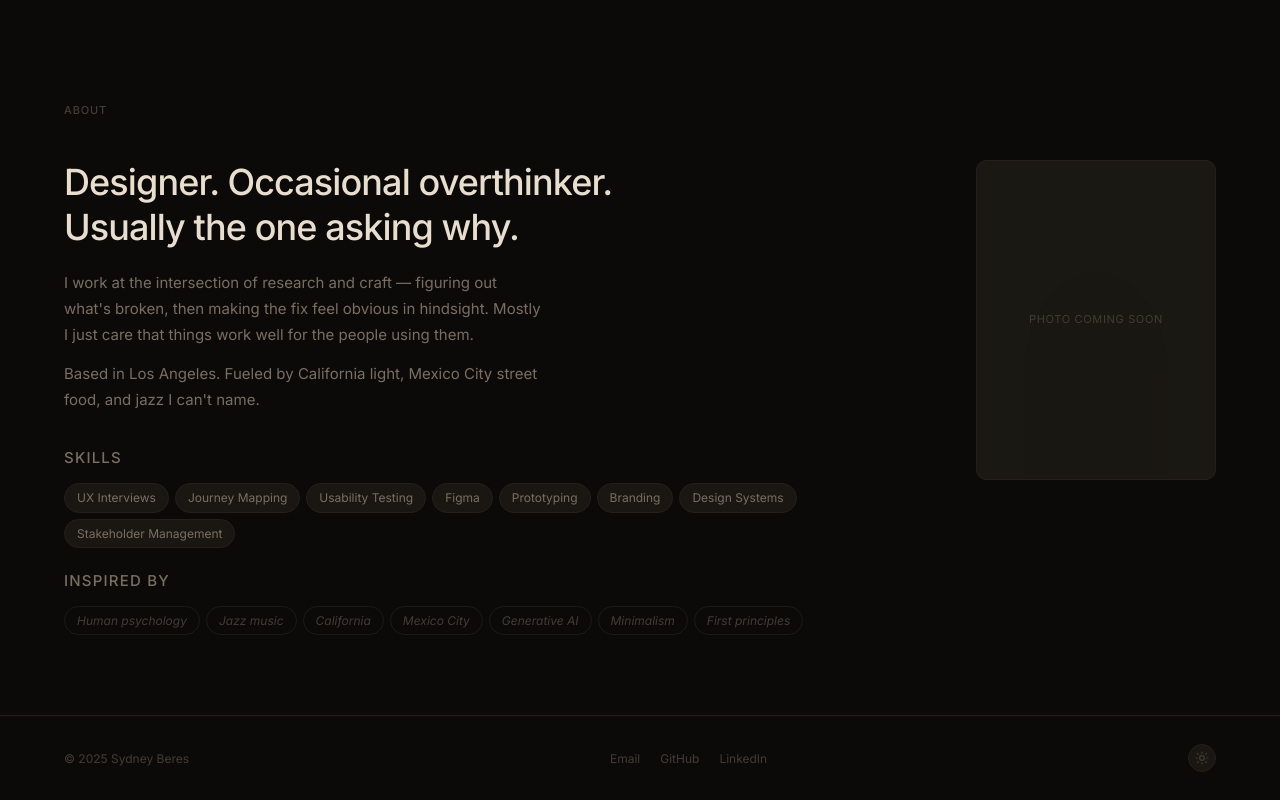
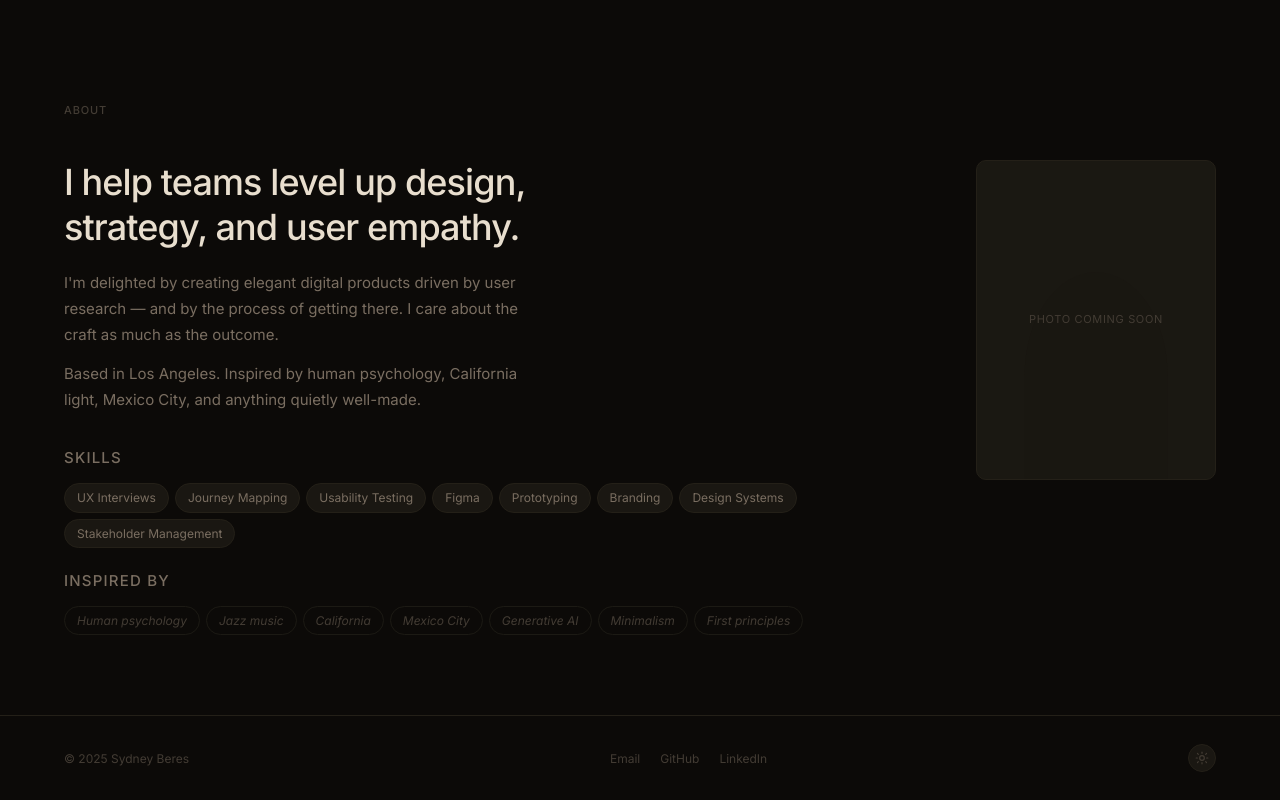
Before and after one commit to Sydneyberes/syd-app, a React (Vite) app: page / in a window 1280 px wide. Shown: the part 2345-3145 px from the top of the page. Built offline with nearby package versions, Linux system fonts and the light colour scheme.

Commit message:
Rewrite About copy in Sydney's actual voice — warm, direct, genuine

```diff
--- a/src/components/About.jsx
+++ b/src/components/About.jsx
@@ -16,17 +16,17 @@ function About() {
       <div className="about-grid">
         <div className="about-text">
           <h2>
-            Designer. Occasional overthinker.<br />
-            Usually the one asking why.
+            I help teams level up design,<br />
+            strategy, and user empathy.
           </h2>
           <p>
-            I work at the intersection of research and craft — figuring out
-            what's broken, then making the fix feel obvious in hindsight.
-            Mostly I just care that things work well for the people using them.
+            I'm delighted by creating elegant digital products driven by
+            user research — and by the process of getting there. I care about
+            the craft as much as the outcome.
           </p>
           <p>
-            Based in Los Angeles. Fueled by California light, Mexico City
-            street food, and jazz I can't name.
+            Based in Los Angeles. Inspired by human psychology, California
+            light, Mexico City, and anything quietly well-made.
           </p>
 
           <div className="about-tools">
```
